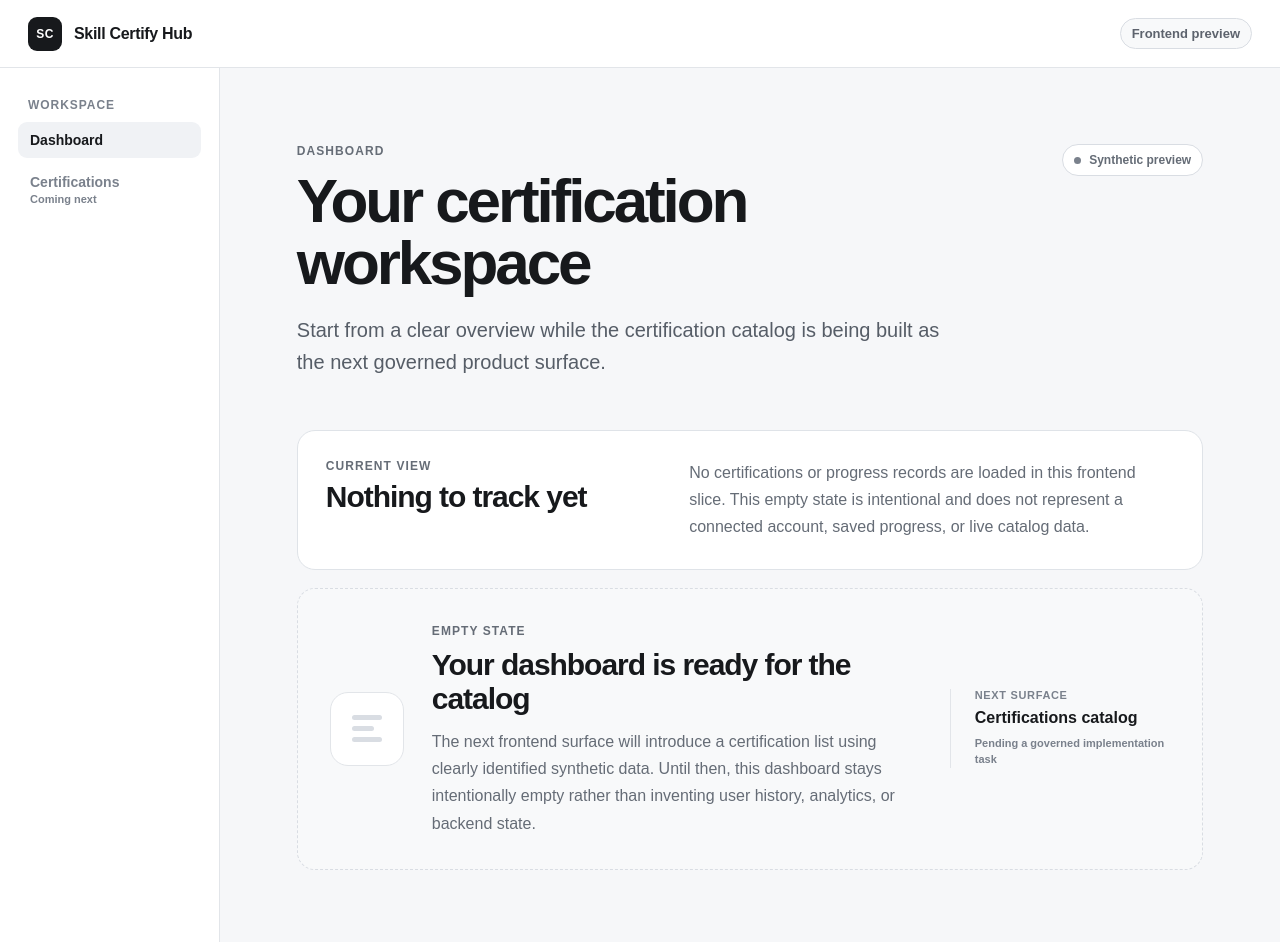
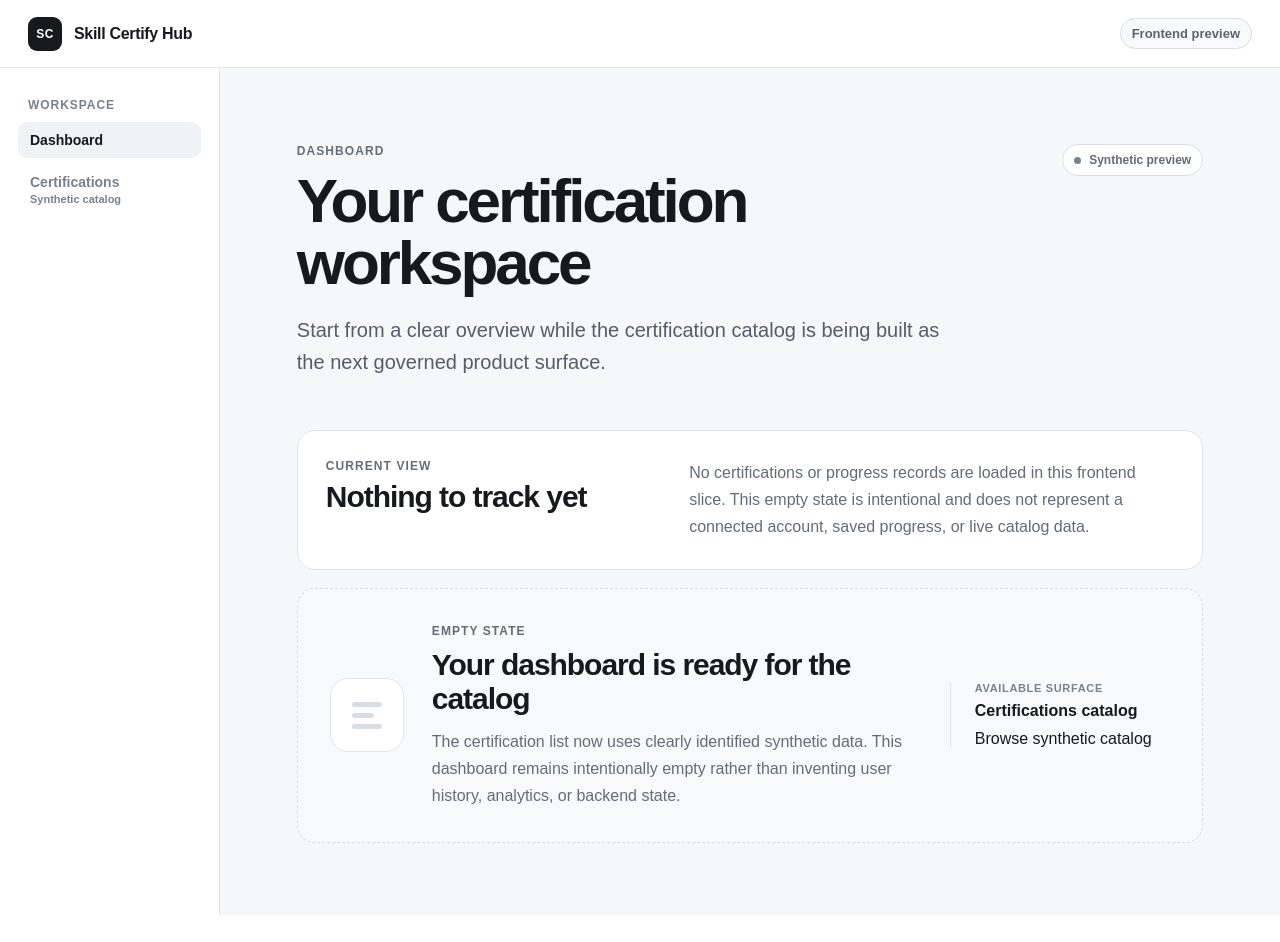
Before and after one commit to misaelalves99/skill-certify-hub, a Next.js app: page / in a window 1280 px wide. After the commit the page ends 915 px from the top, so only its background shows below. Built offline with nearby package versions, Linux system fonts and the light colour scheme.

Commit message:
feat: link dashboard to certifications listing

```diff
--- a/app/page.tsx
+++ b/app/page.tsx
@@ -22,6 +22,7 @@ export default function Home() {
             <Link href="/" aria-current="page">
               Dashboard
             </Link>
+            <Link href="/certifications">Certifications</Link>
           </nav>
         </details>
 
@@ -37,10 +38,10 @@ export default function Home() {
             <Link className={styles.navItem} href="/" aria-current="page">
               Dashboard
             </Link>
-            <span className={styles.navPending} aria-disabled="true">
+            <Link className={styles.navPending} href="/certifications">
               Certifications
-              <small>Coming next</small>
-            </span>
+              <small>Synthetic catalog</small>
+            </Link>
           </nav>
         </aside>
 
@@ -84,16 +85,15 @@ export default function Home() {
                 <p className={styles.sectionLabel}>Empty state</p>
                 <h2 id="empty-title">Your dashboard is ready for the catalog</h2>
                 <p>
-                  The next frontend surface will introduce a certification list
-                  using clearly identified synthetic data. Until then, this
-                  dashboard stays intentionally empty rather than inventing user
-                  history, analytics, or backend state.
+                  The certification list now uses clearly identified synthetic data.
+                  This dashboard remains intentionally empty rather than inventing
+                  user history, analytics, or backend state.
                 </p>
               </div>
-              <div className={styles.nextStep} aria-label="Next product step">
-                <span>Next surface</span>
+              <div className={styles.nextStep} aria-label="Available product step">
+                <span>Available surface</span>
                 <strong>Certifications catalog</strong>
-                <small>Pending a governed implementation task</small>
+                <Link href="/certifications">Browse synthetic catalog</Link>
               </div>
             </section>
           </div>
```
